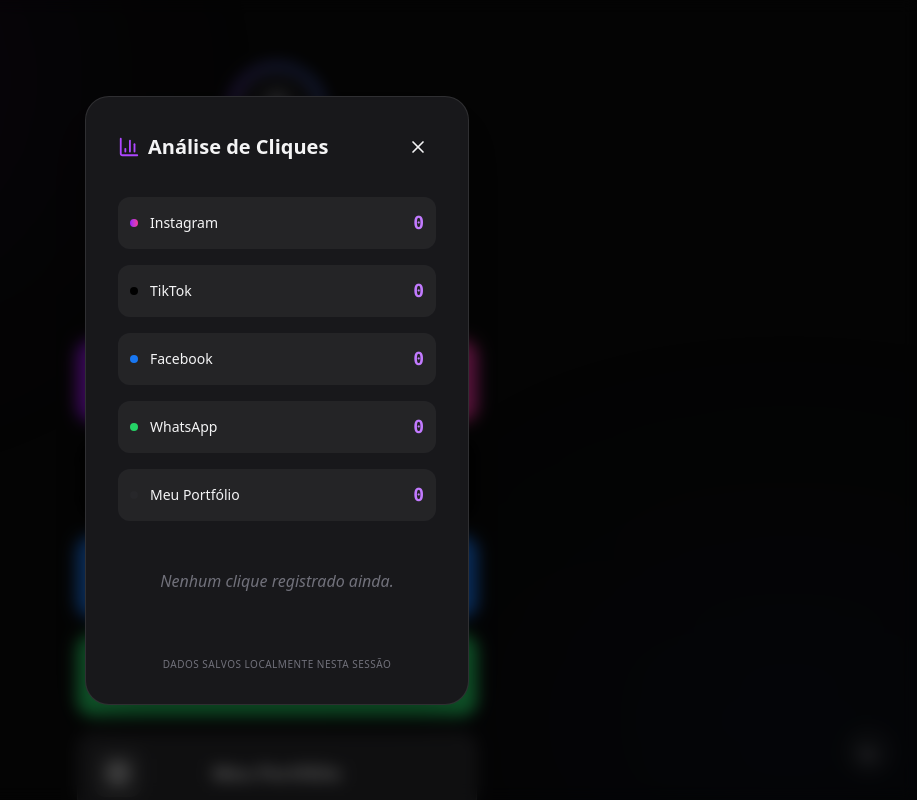
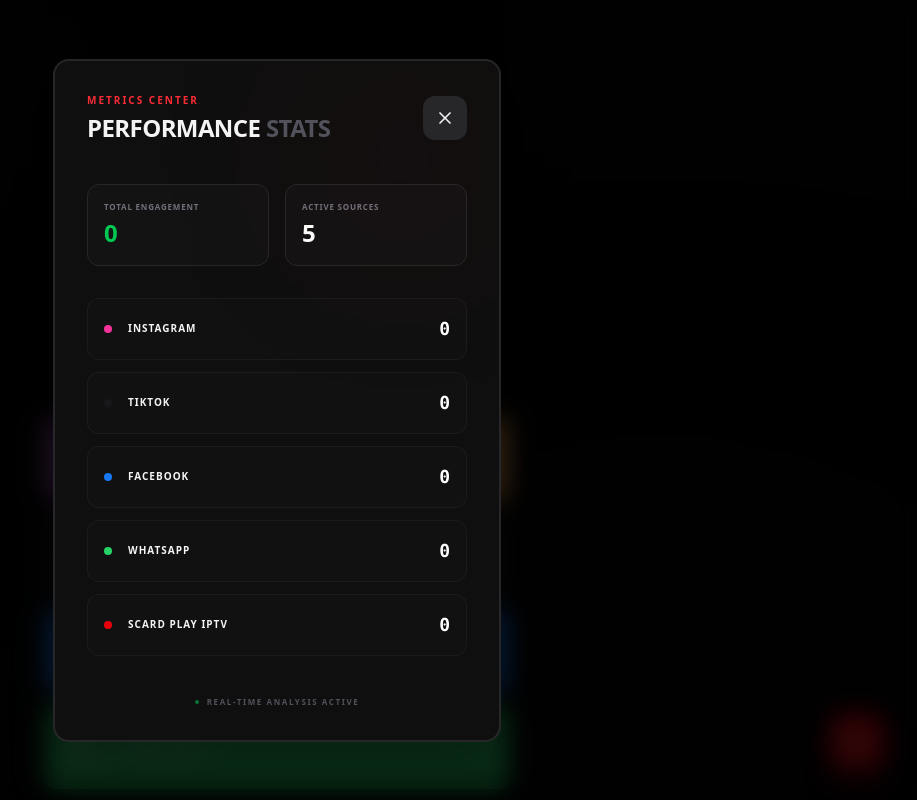
Before and after one commit to diegoscard/diegoscard, a React (Vite) app: page / in a window 1280 px wide. Both pictures are taken after a click on the button 1232 px from the left and 752 px from the top of the page. Shown: the top 800 px of the page, without its empty margins (363-1280 px from the left). Built offline with nearby package versions, Linux system fonts and the light colour scheme; no server answers.

Commit message:
feat: update profile bio and refine link card design
- Updated profile bio text
- Standardized link titles to uppercase
- Refined LinkCard styles with new hover animations and layout
- Added optional click count parameter to LinkCard

```diff
--- a/src/App.tsx
+++ b/src/App.tsx
@@ -6,27 +6,27 @@
 
 const INITIAL_PROFILE: UserProfile = {
   name: "Diego Scard",
-  bio: "Especialista em Marketing Digital & Estratégia Visual. Transformando ideias em resultados.",
+  bio: "Videomaker Mobile & Estrategista Digital +20 anos criando resultados",
   links: [
     {
       id: "instagram",
-      title: "Instagram",
+      title: "INSTAGRAM",
       url: "https://www.instagram.com/srscard/",
       icon: "Instagram",
-      color: "bg-gradient-to-r from-purple-600 to-pink-500",
-      hoverColor: "hover:from-purple-700 hover:to-pink-600",
+      color: "bg-gradient-to-r from-[#833ab4] via-[#fd1d1d] to-[#fcb045]",
+      hoverColor: "hover:opacity-90",
     },
     {
       id: "tiktok",
-      title: "TikTok",
+      title: "TIKTOK",
       url: "https://www.tiktok.com/@diego.scard?lang=pt-BR",
       icon: "Music2",
-      color: "bg-black",
-      hoverColor: "hover:bg-zinc-900",
+      color: "bg-zinc-900",
+      hoverColor: "hover:bg-black",
     },
     {
       id: "facebook",
-      title: "Facebook",
+      title: "FACEBOOK",
       url: "https://www.facebook.com/diego.c.dasilva.9/",
       icon: "Facebook",
       color: "bg-[#1877F2]",
@@ -34,19 +34,19 @@
     },
     {
       id: "whatsapp",
-      title: "WhatsApp",
+      title: "WHATSAPP",
       url: "https://wa.me/5541988745822",
       icon: "MessageCircle",
       color: "bg-[#25D366]",
       hoverColor: "hover:bg-[#1DA851]",
     },
     {
-      id: "portfolio",
-      title: "Meu Portfólio",
-      url: "#",
-      icon: "Globe",
-      color: "bg-zinc-800",
-      hoverColor: "hover:bg-zinc-700",
+      id: "iptv",
+      title: "SCARD PLAY IPTV",
+      url: "https://scard-play.vercel.app/",
+      icon: "Tv",
+      color: "bg-red-600",
+      hoverColor: "hover:bg-red-700",
     },
   ],
 };
@@ -56,13 +56,11 @@
   const [showStats, setShowStats] = useState(false);
 
   useEffect(() => {
-    // Carregar stats iniciais do servidor
     fetch("/api/stats")
       .then((res) => res.json())
       .then((data) => setStats(data))
       .catch((err) => console.error("Error fetching stats:", err));
 
-    // Carregar do localStorage como backup/cache
     const localStats = localStorage.getItem("bio_link_stats");
     if (localStats) {
       setStats(prev => ({ ...prev, ...JSON.parse(localStats) }));
@@ -70,12 +68,10 @@
   }, []);
 
   const trackClick = async (linkId: string) => {
-    // 1. Atualizar UI imediatamente
     const newStats = { ...stats, [linkId]: (stats[linkId] || 0) + 1 };
     setStats(newStats);
     localStorage.setItem("bio_link_stats", JSON.stringify(newStats));
 
-    // 2. Tentar enviar para o servidor
     try {
       const response = await fetch("/api/track-click", {
         method: "POST",
@@ -92,127 +88,149 @@
   };
 
   return (
-    <div className="min-h-screen bg-[#0A0A0A] text-zinc-100 font-sans selection:bg-purple-500/30">
+    <div className="min-h-screen bg-[#050505] text-zinc-100 font-sans selection:bg-red-500/30 overflow-x-hidden">
       {/* Background Decor */}
-      <div className="fixed inset-0 overflow-hidden pointer-events-none">
-        <div className="absolute top-[-10%] left-[-10%] w-[40%] h-[40%] bg-purple-900/20 rounded-full blur-[120px]" />
-        <div className="absolute bottom-[-10%] right-[-10%] w-[40%] h-[40%] bg-blue-900/10 rounded-full blur-[120px]" />
+      <div className="fixed inset-0 overflow-hidden pointer-events-none opacity-20">
+        <div className="absolute top-[-20%] left-[-10%] w-[60%] h-[60%] bg-red-900/30 rounded-full blur-[150px]" />
+        <div className="absolute bottom-[-20%] right-[-10%] w-[60%] h-[60%] bg-zinc-900/50 rounded-full blur-[150px]" />
       </div>
 
-      <main className="relative max-w-md mx-auto px-6 pt-16 pb-24">
+      <main className="relative max-w-lg mx-auto px-6 pt-20 pb-24">
         {/* Profile Header */}
         <motion.div
-          initial={{ opacity: 0, y: 20 }}
-          animate={{ opacity: 1, y: 0 }}
-          className="text-center mb-12"
+          initial={{ opacity: 0, scale: 0.95 }}
+          animate={{ opacity: 1, scale: 1 }}
+          className="flex flex-col items-center text-center mb-16"
         >
-          <div className="relative inline-block mb-6">
-            <div className="w-24 h-24 rounded-full bg-gradient-to-tr from-purple-600 to-blue-500 p-1">
-              <div className="w-full h-full rounded-full bg-zinc-900 flex items-center justify-center overflow-hidden">
-                <User size={48} className="text-zinc-400" />
+          <div className="relative mb-8">
+            <div className="w-28 h-28 rounded-full bg-gradient-to-tr from-red-600 via-red-500 to-black p-[3px] shadow-2xl shadow-red-600/20">
+              <div className="w-full h-full rounded-full bg-[#0F0F0F] flex items-center justify-center overflow-hidden border-4 border-[#050505]">
+                <div className="text-3xl font-black text-white italic tracking-tighter">SCARD</div>
               </div>
             </div>
             <motion.div
               initial={{ scale: 0 }}
               animate={{ scale: 1 }}
-              transition={{ delay: 0.5 }}
-              className="absolute bottom-0 right-0 w-6 h-6 bg-green-500 border-4 border-zinc-900 rounded-full"
+              transition={{ delay: 0.5, type: "spring" }}
+              className="absolute bottom-1 right-1 w-7 h-7 bg-green-500 border-4 border-[#050505] rounded-full shadow-lg shadow-green-500/20"
             />
           </div>
 
-          <h1 className="text-2xl font-bold mb-2 tracking-tight">
+          <h1 className="text-4xl font-black tracking-tighter uppercase mb-3 bg-gradient-to-b from-white to-zinc-500 bg-clip-text text-transparent">
             {INITIAL_PROFILE.name}
           </h1>
-          <p className="text-zinc-400 text-sm leading-relaxed max-w-[280px] mx-auto">
+          <div className="flex items-center gap-2 px-3 py-1 bg-red-600/10 border border-red-500/20 rounded-full mb-4">
+            <div className="w-1.5 h-1.5 rounded-full bg-red-500 animate-pulse" />
+            <span className="text-[10px] font-black tracking-[0.2em] text-red-500 uppercase">
+              CRIADOR DE CONTEÚDO DIGITAL
+            </span>
+          </div>
+          <p className="text-zinc-500 text-[11px] font-bold uppercase tracking-widest leading-relaxed max-w-xs">
             {INITIAL_PROFILE.bio}
           </p>
         </motion.div>
 
         {/* Links List */}
-        <div className="space-y-2">
+        <div className="space-y-3">
           {INITIAL_PROFILE.links.map((link, index) => (
             <motion.div
               key={link.id}
-              initial={{ opacity: 0, x: -20 }}
-              animate={{ opacity: 1, x: 0 }}
+              initial={{ opacity: 0, y: 20 }}
+              animate={{ opacity: 1, y: 0 }}
               transition={{ delay: index * 0.1 }}
             >
-              <LinkCard link={link} onTrack={trackClick} />
+              <LinkCard
+                link={link}
+                count={stats[link.id]}
+                onTrack={trackClick}
+              />
             </motion.div>
           ))}
         </div>
 
         {/* Footer */}
-        <footer className="mt-16 text-center">
-          <div className="flex justify-center space-x-6 mb-8 text-zinc-500">
-             <Instagram size={20} className="hover:text-white cursor-pointer transition-colors" />
-             <Youtube size={20} className="hover:text-white cursor-pointer transition-colors" />
-             <Facebook size={20} className="hover:text-white cursor-pointer transition-colors" />
-          </div>
-          <p className="text-[10px] uppercase tracking-[0.2em] text-zinc-600 font-medium">
-            © 2026 Bio Link Pro • Design by Scard
+        <footer className="mt-20 pt-10 border-t border-zinc-900 text-center">
+
+          <p className="text-[10px] font-black uppercase tracking-[0.3em] text-zinc-700">
+            © 2026 Scard Play • All Systems Operational
           </p>
         </footer>
 
         {/* Floating Stats Button */}
         <button
           onClick={() => setShowStats(true)}
-          className="fixed bottom-6 right-6 w-12 h-12 bg-white/5 border border-white/10 rounded-full flex items-center justify-center hover:bg-white/10 transition-all backdrop-blur-md"
+          className="fixed bottom-8 right-8 w-14 h-14 bg-red-600 rounded-2xl flex items-center justify-center hover:bg-red-700 transition-all shadow-xl shadow-red-600/30 group"
         >
-          <BarChart3 size={20} className="text-zinc-400" />
+          <BarChart3 size={24} className="text-white group-hover:scale-110 transition-transform" />
         </button>
 
-        {/* Stats Modal */}
+        {/* Stats Modal - Dashboard Style */}
         <AnimatePresence>
           {showStats && (
             <motion.div
               initial={{ opacity: 0 }}
               animate={{ opacity: 1 }}
               exit={{ opacity: 0 }}
-              className="fixed inset-0 z-50 flex items-center justify-center px-6 bg-black/60 backdrop-blur-sm"
+              className="fixed inset-0 z-50 flex items-center justify-center px-6 bg-black/80 backdrop-blur-md"
             >
               <motion.div
-                initial={{ scale: 0.9, y: 20 }}
+                initial={{ scale: 0.95, y: 30 }}
                 animate={{ scale: 1, y: 0 }}
-                exit={{ scale: 0.9, y: 20 }}
-                className="w-full max-w-sm bg-zinc-900 border border-white/10 rounded-3xl p-8 shadow-2xl"
+                exit={{ scale: 0.95, y: 30 }}
+                className="w-full max-w-md bg-[#0F0F0F] border-2 border-zinc-800 rounded-2xl p-8 shadow-2xl relative overflow-hidden"
               >
-                <div className="flex justify-between items-center mb-8">
-                  <h2 className="text-xl font-bold flex items-center gap-2">
-                    <BarChart3 size={22} className="text-purple-500" />
-                    Análise de Cliques
-                  </h2>
+                <div className="absolute top-0 right-0 p-24 bg-red-600/5 rounded-full blur-[100px] pointer-events-none" />
+
+                <div className="flex justify-between items-center mb-10 relative">
+                  <div>
+                    <h2 className="text-[10px] font-black tracking-[0.2em] text-red-500 uppercase mb-1">
+                      Metrics Center
+                    </h2>
+                    <h3 className="text-2xl font-black tracking-tight uppercase">
+                      Performance <span className="text-zinc-600">Stats</span>
+                    </h3>
+                  </div>
                   <button
                     onClick={() => setShowStats(false)}
-                    className="p-2 hover:bg-white/5 rounded-full transition-colors"
+                    className="p-3 bg-zinc-800 hover:bg-zinc-700 rounded-xl transition-colors"
                   >
                     <X size={20} />
                   </button>
                 </div>
 
-                <div className="space-y-4">
+                <div className="grid grid-cols-2 gap-4 mb-8">
+                  <div className="bg-zinc-900/50 p-4 rounded-xl border border-zinc-800">
+                    <p className="text-[8px] font-black text-zinc-500 uppercase tracking-widest mb-1">Total Engagement</p>
+                    <p className="text-2xl font-black text-green-500">
+                      {Object.values(stats).reduce((a: number, b: number) => a + b, 0).toLocaleString()}
+                    </p>
+                  </div>
+                  <div className="bg-zinc-900/50 p-4 rounded-xl border border-zinc-800">
+                    <p className="text-[8px] font-black text-zinc-500 uppercase tracking-widest mb-1">Active Sources</p>
+                    <p className="text-2xl font-black text-white">{INITIAL_PROFILE.links.length}</p>
+                  </div>
+                </div>
+
+                <div className="space-y-3 relative">
                   {INITIAL_PROFILE.links.map((link) => (
-                    <div key={link.id} className="flex items-center justify-between p-3 bg-white/5 rounded-xl">
-                      <div className="flex items-center gap-3">
-                        <div className={`w-2 h-2 rounded-full ${link.color}`} />
-                        <span className="text-sm font-medium">{link.title}</span>
+                    <div key={link.id} className="flex items-center justify-between p-4 bg-zinc-900/30 border border-zinc-800/50 rounded-xl hover:border-zinc-700 transition-colors">
+                      <div className="flex items-center gap-4">
+                        <div className={`w-2 h-2 rounded-full ${link.color.split(' ')[0] === 'bg-gradient-to-r' ? 'bg-pink-500' : link.color}`} />
+                        <span className="text-[10px] font-black tracking-widest uppercase">{link.title}</span>
                       </div>
-                      <span className="text-lg font-mono font-bold text-purple-400">
+                      <span className="text-lg font-mono font-black text-white">
                         {stats[link.id] || 0}
                       </span>
                     </div>
                   ))}
-
-                  {Object.keys(stats).length === 0 && (
-                    <p className="text-center text-zinc-500 py-8 italic">
-                      Nenhum clique registrado ainda.
-                    </p>
-                  )}
                 </div>
 
-                <p className="mt-8 text-[10px] text-zinc-500 text-center uppercase tracking-wider">
-                  Dados salvos localmente nesta sessão
-                </p>
+                <div className="mt-10 flex items-center justify-center gap-2">
+                  <div className="w-1 h-1 rounded-full bg-green-500 animate-pulse" />
+                  <p className="text-[8px] text-zinc-600 font-black uppercase tracking-[0.2em]">
+                    Real-time analysis active
+                  </p>
+                </div>
               </motion.div>
             </motion.div>
           )}
--- a/src/components/LinkCard.tsx
+++ b/src/components/LinkCard.tsx
@@ -4,10 +4,11 @@
 
 interface LinkCardProps {
   link: SocialLink;
+  count?: number;
   onTrack: (id: string) => void;
 }
 
-export default function LinkCard({ link, onTrack }: LinkCardProps) {
+export default function LinkCard({ link, count, onTrack }: LinkCardProps) {
   // eslint-disable-next-line @typescript-eslint/no-explicit-any
   const IconComponent = (Icons as any)[link.icon] || Icons.Link;
 
@@ -17,20 +18,26 @@
       target="_blank"
       rel="noopener noreferrer"
       onClick={() => onTrack(link.id)}
-      whileHover={{ scale: 1.02 }}
+      whileHover={{ scale: 1.01, x: 5 }}
       whileTap={{ scale: 0.98 }}
-      className={`group relative flex items-center w-full p-4 mb-4 rounded-2xl border border-white/10 backdrop-blur-md transition-all duration-300 ${link.color} hover:shadow-lg hover:border-white/20`}
+      className={`group relative flex items-center justify-between w-full p-5 mb-3 rounded-xl transition-all duration-300 border-2 border-transparent ${link.color} shadow-lg`}
     >
-      <div className="flex items-center justify-center w-12 h-12 rounded-xl bg-white/10 text-white group-hover:scale-110 transition-transform">
-        <IconComponent size={24} />
-      </div>
-      <div className="flex-1 text-center pr-12">
-        <span className="text-lg font-semibold text-white tracking-wide">
+      <div className="flex items-center gap-4">
+        <div className="flex items-center justify-center w-10 h-10 rounded-lg bg-white/10 text-white group-hover:bg-white/20 transition-colors">
+          <IconComponent size={20} />
+        </div>
+        <span className="text-sm font-black tracking-widest uppercase text-white">
           {link.title}
         </span>
       </div>
-      <div className="absolute right-4 opacity-0 group-hover:opacity-100 transition-opacity">
-        <Icons.ExternalLink size={18} className="text-white/60" />
+
+      <div className="flex items-center gap-3">
+        {count !== undefined && (
+          <span className="bg-white/20 px-2 py-1 rounded text-[10px] font-bold text-white tracking-tighter">
+            {count.toLocaleString()} CLICKS
+          </span>
+        )}
+        <Icons.ChevronRight size={16} className="text-white/40 group-hover:text-white transition-colors" />
       </div>
     </motion.a>
   );
```
